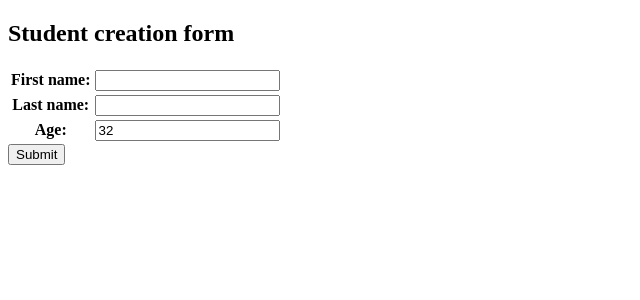
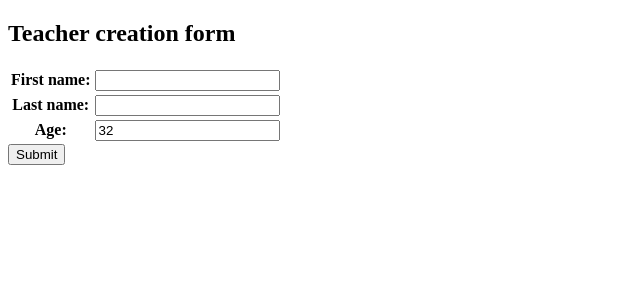
Before and after one commit to fedorchukdmytro/django_fedorchuk, a Django app: page /create-teacher/ in a window 1280 px wide. Shown: the top 300 px of the page, without its empty margins (0-640 px from the left). Run offline with Django 3.2, Linux system fonts and the light colour scheme.

Commit message:
Forms+flake v.2

```diff
--- a/group/templates/create_group.html
+++ b/group/templates/create_group.html
@@ -7,7 +7,7 @@
     <title>Document</title>
 </head>
 <body>
-    <h2>Student creation form</h2>
+    <h2>Group creation form</h2>
 
     <form action="/create-group/" method="post">
         {% csrf_token %}
--- a/teachers/templates/create_teacher.html
+++ b/teachers/templates/create_teacher.html
@@ -7,7 +7,7 @@
     <title>Document</title>
 </head>
 <body>
-    <h2>Student creation form</h2>
+    <h2>Teacher creation form</h2>
 
     <form action="/create-teacher/" method="post">
         {% csrf_token %}
```
